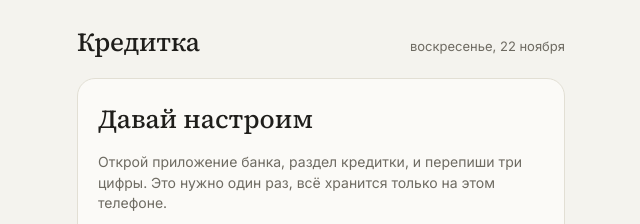
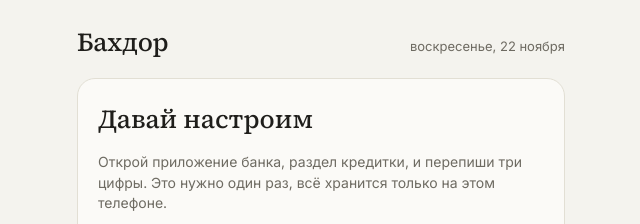
Before and after one commit to zsasq1/bahdor, a plain HTML site: page index.html in a window 1280 px wide. Shown: the top 224 px of the page, 319-959 px from the left. Drawn offline with Linux system fonts and the light colour scheme.

Commit message:
Переименовать в Бахдор
Co-Authored-By: Claude Opus 5.5 <noreply@anthropic.com>

```diff
--- a/index.html
+++ b/index.html
@@ -3,11 +3,11 @@
 <head>
 <meta charset="utf-8">
 <meta name="viewport" content="width=device-width, initial-scale=1, viewport-fit=cover">
-<title>Кредитка</title>
+<title>Бахдор</title>
 <meta name="description" content="Сколько можно тратить с кредитки в день, чтобы закрыть долг в беспроцентный период">
 <meta name="apple-mobile-web-app-capable" content="yes">
 <meta name="mobile-web-app-capable" content="yes">
-<meta name="apple-mobile-web-app-title" content="Кредитка">
+<meta name="apple-mobile-web-app-title" content="Бахдор">
 <meta name="apple-mobile-web-app-status-bar-style" content="default">
 <meta name="theme-color" content="#F4F3EE" media="(prefers-color-scheme: light)">
 <meta name="theme-color" content="#262624" media="(prefers-color-scheme: dark)">
@@ -229,7 +229,7 @@ input[type="date"] { min-height: 46px; }
 
 <div class="wrap">
   <header class="top">
-    <h1>Кредитка</h1>
+    <h1>Бахдор</h1>
     <span class="date" id="todayLabel"></span>
   </header>
 
--- a/sw.js
+++ b/sw.js
@@ -1,5 +1,5 @@
 // Offline cache: page works without internet after first open. Network first, so updates arrive.
-const CACHE = "kreditka-v1";
+const CACHE = "bahdor-v1";
 const FILES = ["./", "index.html", "manifest.webmanifest", "apple-touch-icon.png", "icon-192.png", "icon-512.png"];
 self.addEventListener("install", (e) => { e.waitUntil(caches.open(CACHE).then((c) => c.addAll(FILES))); self.skipWaiting(); });
 self.addEventListener("activate", (e) => { e.waitUntil(caches.keys().then((ks) => Promise.all(ks.filter((k) => k !== CACHE).map((k) => caches.delete(k))))); self.clients.claim(); });
```
Also changed, not shown: apple-touch-icon.png, icon-192.png, icon-512.png, manifest.webmanifest.
